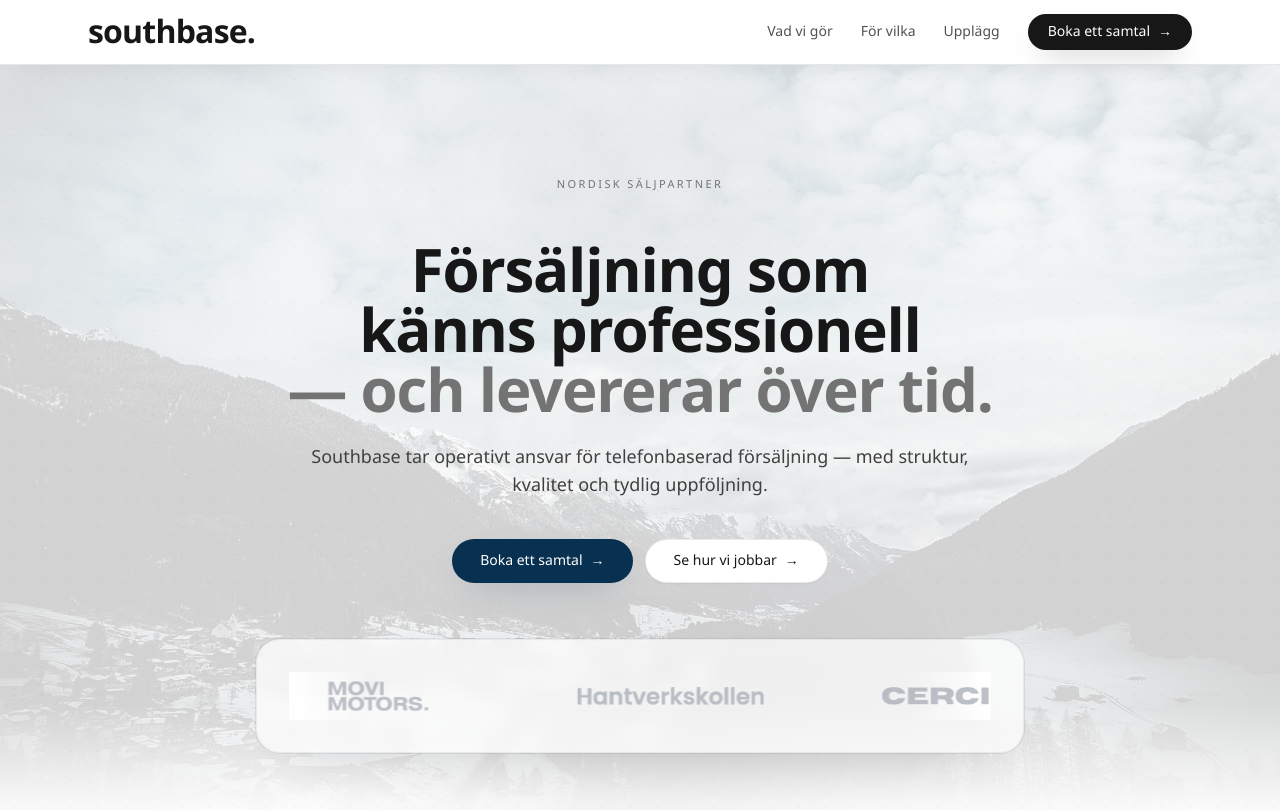
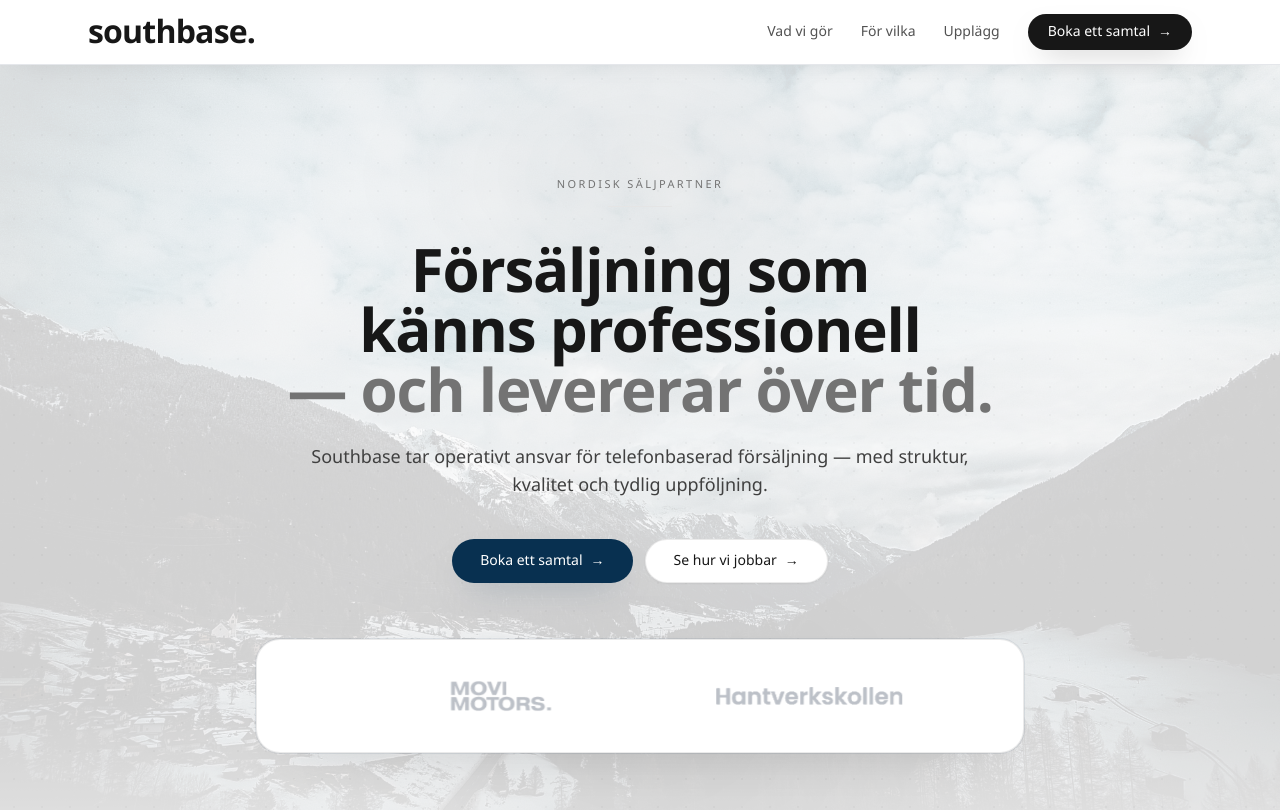
Before and after one commit to qreamy/sbc, a Next.js app: page / in a window 1280 px wide. Shown: the top 810 px of the page. Built offline with nearby package versions, Linux system fonts and the light colour scheme.

Commit message:
Fix hero section fade transition and logo marquee styling

```diff
--- a/app/page.tsx
+++ b/app/page.tsx
@@ -308,22 +308,21 @@ export default function HomePage() {
 
             {/* LOGO MARQUEE */}
             <div className="mt-14">
-              <div className="mx-auto max-w-5xl rounded-3xl border border-neutral-200/80 bg-white/70 px-8 py-8 shadow-[0_20px_60px_-40px_rgba(0,0,0,0.30),0_0_0_1px_rgba(8,48,80,0.08)] backdrop-blur">
+              <div className="mx-auto max-w-5xl rounded-3xl border border-neutral-200/80 bg-white px-8 py-8 shadow-[0_20px_60px_-40px_rgba(0,0,0,0.30),0_0_0_1px_rgba(8,48,80,0.08)]">
                 <div className="relative overflow-hidden">
-                  <div className="pointer-events-none absolute inset-y-0 left-0 w-20 bg-[linear-gradient(to_right,rgba(255,255,255,1),rgba(255,255,255,0))]" />
-                  <div className="pointer-events-none absolute inset-y-0 right-0 w-20 bg-[linear-gradient(to_left,rgba(255,255,255,1),rgba(255,255,255,0))]" />
 
-                  <div className="sb-ticker flex w-max items-center gap-16 pr-16">
+                  <div className="sb-ticker flex w-max items-center gap-20 pr-20">
                     {marqueeItems.map((logo, idx) => (
-                      <div key={`${logo.alt}-${idx}`} className="flex h-12 items-center justify-center">
+                      <div key={`${logo.alt}-${idx}`} className="relative flex h-12 items-center justify-center flex-shrink-0">
                         <img
                           src={logo.src}
                           alt={logo.alt}
                           draggable={false}
-                          className="h-full w-auto opacity-70 transition-opacity hover:opacity-100"
+                          className="h-12 w-auto opacity-70 transition-opacity duration-300 hover:opacity-100 object-contain pointer-events-none"
                           style={{
                             transform: logo.scale ? `scale(${logo.scale})` : undefined,
-                            transformOrigin: "center",
+                            transformOrigin: "center center",
+                            maxHeight: "48px",
                           }}
                         />
                       </div>
@@ -336,8 +335,21 @@ export default function HomePage() {
                     0% { transform: translateX(0); }
                     100% { transform: translateX(-50%); }
                   }
-                  .sb-ticker { animation: sb-marquee 22s linear infinite; will-change: transform; }
+                  .sb-ticker {
+                    animation: sb-marquee 35s linear infinite;
+                    will-change: transform;
+                    backface-visibility: hidden;
+                    -webkit-backface-visibility: hidden;
+                    transform: translate3d(0, 0, 0);
+                    -webkit-transform: translate3d(0, 0, 0);
+                    perspective: 1000px;
+                    -webkit-perspective: 1000px;
+                  }
                   .sb-ticker:hover { animation-play-state: paused; }
+                  .sb-ticker img {
+                    display: block;
+                    max-width: none;
+                  }
                   @media (prefers-reduced-motion: reduce) {
                     .sb-ticker { animation: none !important; }
                   }
@@ -348,7 +360,7 @@ export default function HomePage() {
         </div>
 
         {/* ✅ SMOOTH FADE ISTÄLLET FÖR STRECK */}
-        <div className="pointer-events-none absolute inset-x-0 bottom-0 h-28 bg-[linear-gradient(to_bottom,rgba(0,0,0,0),rgba(250,250,250,1))]" />
+        <div className="pointer-events-none absolute inset-x-0 bottom-0 h-28 bg-[linear-gradient(to_bottom,rgba(0,0,0,0),rgba(250,250,250,0.3))]" />
       </section>
 
       {/* ================= VAD VI GÖR ================= */}
```
